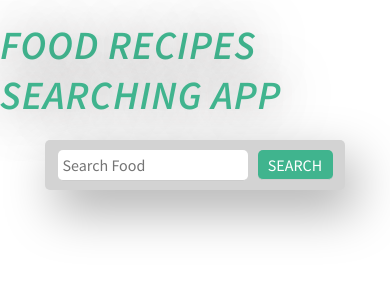
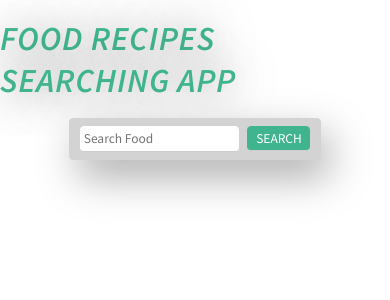
Before and after one commit to sm-multimedia/food-recipes, a React (Create React App) app in the folder food-app/: page / in a window 390 px wide. Shown: the top 300 px of the page. Built offline with nearby package versions, Linux system fonts and the light colour scheme.

Commit message:
Update App.css

```diff
--- a/food-app/src/App.css
+++ b/food-app/src/App.css
@@ -291,49 +291,3 @@ h1 {
 
 
     }
-
-
-
-@media (max-width: 991px) {
-
-
-  html {
-    font-size: 62.5%;
-  }
-
-
-  h1 {
-    font-size: 4rem;
-    letter-spacing: .1rem;
-    font-style: italic;
-    color: #40b48e;
-    text-shadow: 0 0.2rem 5rem #777373;
-    text-transform: uppercase;
-    margin: 2rem 0;
-  }
-
-  .search-form {
-    width: 30rem;
-    height: 5rem;
-    display: flex;
-    justify-content: center;
-    align-items: center;
-    background-color: #d3d3d3;
-    border-radius: .5rem;
-    margin-bottom: 5rem;
-    box-shadow: 1rem 2rem 5rem #aaa;
-    position: relative;
-}
-
-.recipe {
-  width: 20rem;
-  margin: 2rem;
-  display: flex;
-  flex-direction: column;
-  background-color: #d3d3d3;
-  padding: 2rem;
-  position: relative;
-  box-shadow: 2rem 3rem 5rem #aaa;
-}
-
-    }
```
